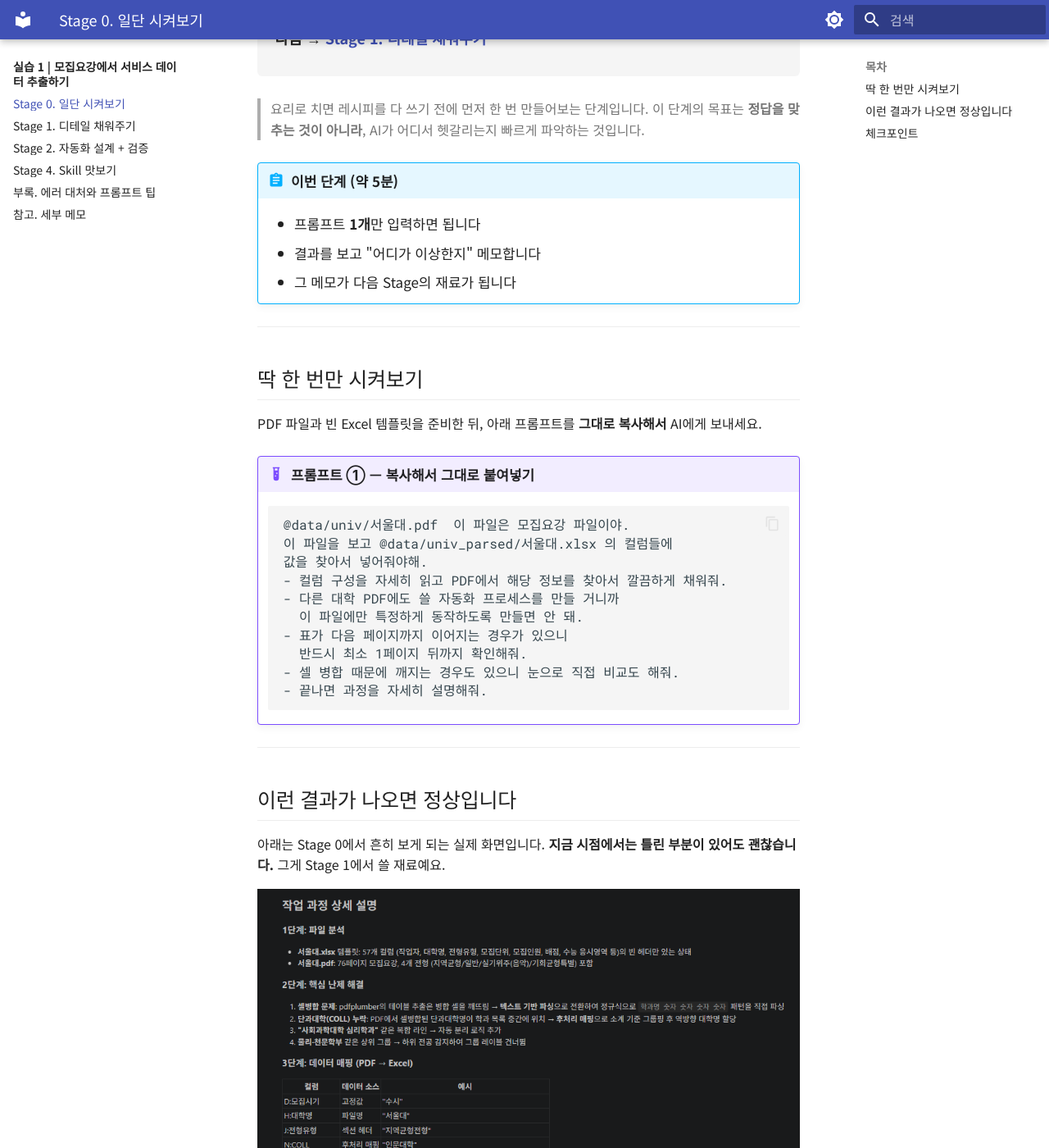
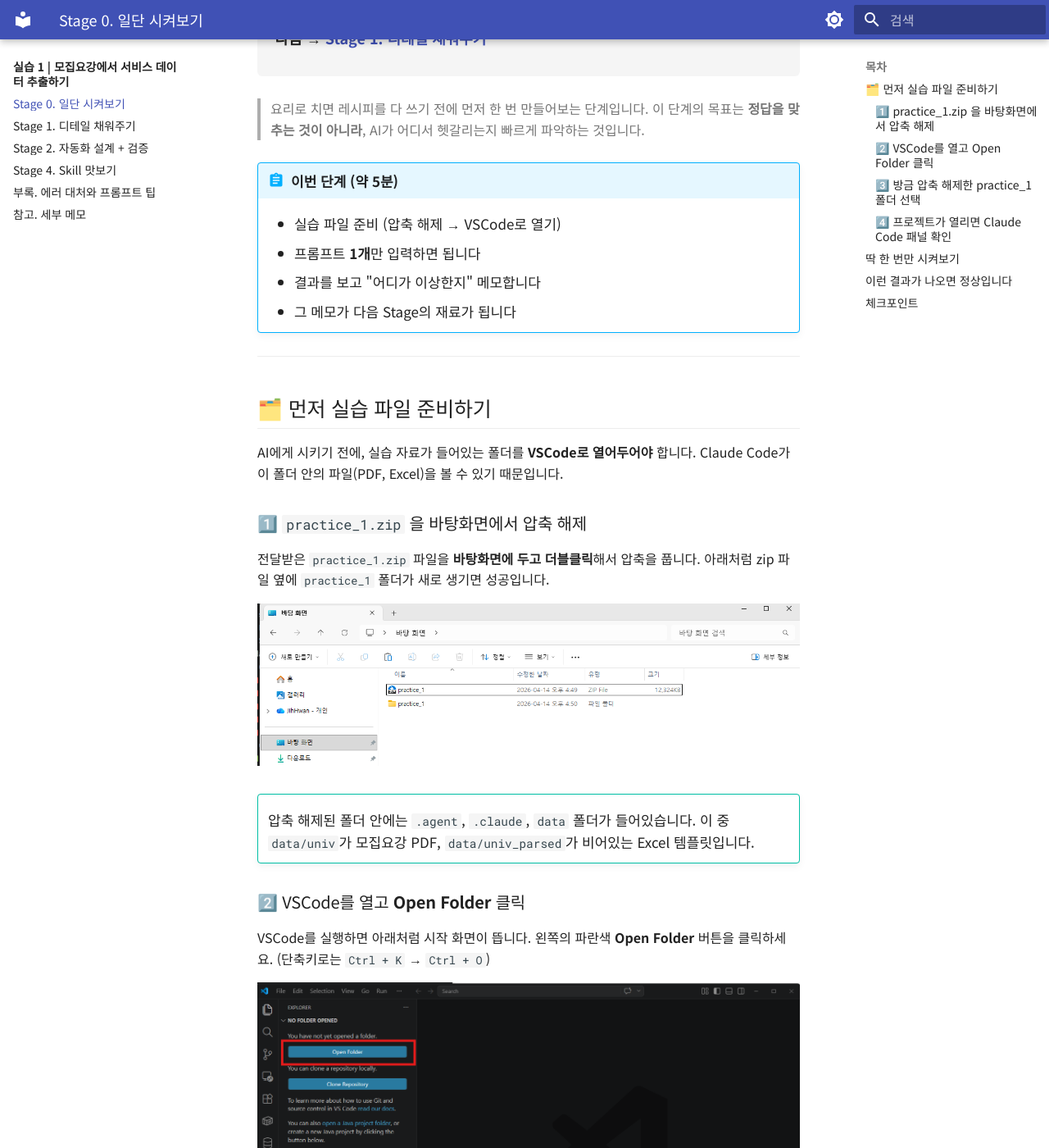
Before and after one commit to ohilikeit/ax-workshop-wiki, an MkDocs documentation site: the page built from docs/practice1/stage0.md, in a window 1280 px wide and 1400 px high, scrolled down 193 px. Shown: the whole window at 82% size. Built offline with MkDocs 1.6.1 and Material for MkDocs 9.7.7, drawn with Linux system fonts in a browser that asks for light colours; some of the changed text lies outside the part shown.

Commit message:
docs(practice1): add VSCode setup section to Stage 0 for non-developers
- Add '실습 파일 준비' at top of Stage 0 with 4-step walkthrough
- Add 4 annotated screenshots (setup_1~4.png)

Co-Authored-By: Claude Opus 4.6 <noreply@anthropic.com>

```diff
--- a/docs/practice1/stage0.md
+++ b/docs/practice1/stage0.md
@@ -7,9 +7,49 @@
 > 요리로 치면 레시피를 다 쓰기 전에 먼저 한 번 만들어보는 단계입니다. 이 단계의 목표는 **정답을 맞추는 것이 아니라**, AI가 어디서 헷갈리는지 빠르게 파악하는 것입니다.
 
 !!! abstract "이번 단계 (약 5분)"
+    - 실습 파일 준비 (압축 해제 → VSCode로 열기)
     - 프롬프트 **1개**만 입력하면 됩니다
     - 결과를 보고 "어디가 이상한지" 메모합니다
     - 그 메모가 다음 Stage의 재료가 됩니다
+
+---
+
+## 🗂️ 먼저 실습 파일 준비하기
+
+AI에게 시키기 전에, 실습 자료가 들어있는 폴더를 **VSCode로 열어두어야** 합니다. Claude Code가 이 폴더 안의 파일(PDF, Excel)을 볼 수 있기 때문입니다.
+
+### 1️⃣ `practice_1.zip` 을 바탕화면에서 압축 해제
+
+전달받은 `practice_1.zip` 파일을 **바탕화면에 두고 더블클릭**해서 압축을 풉니다. 아래처럼 zip 파일 옆에 `practice_1` 폴더가 새로 생기면 성공입니다.
+
+![바탕화면에 압축 해제된 practice_1 폴더가 생긴 모습](../images/practice1/setup_1.png)
+
+!!! tip ""
+    압축 해제된 폴더 안에는 `.agent`, `.claude`, `data` 폴더가 들어있습니다. 이 중 `data/univ`가 모집요강 PDF, `data/univ_parsed`가 비어있는 Excel 템플릿입니다.
+
+### 2️⃣ VSCode를 열고 **Open Folder** 클릭
+
+VSCode를 실행하면 아래처럼 시작 화면이 뜹니다. 왼쪽의 파란색 **Open Folder** 버튼을 클릭하세요. (단축키로는 `Ctrl + K` → `Ctrl + O`)
+
+![VSCode 시작 화면에서 Open Folder 버튼 위치](../images/practice1/setup_2.png)
+
+### 3️⃣ 방금 압축 해제한 `practice_1` 폴더 선택
+
+폴더 선택창이 뜨면 **바탕화면 → practice_1** 을 선택하고, 오른쪽 아래 **Select folder** 를 누릅니다.
+
+![practice_1 폴더를 선택하는 화면](../images/practice1/setup_3.png)
+
+!!! warning "주의 — `practice_1` 폴더 자체를 선택하세요"
+    실수로 `data` 폴더나 바탕화면 자체를 선택하지 않도록 주의하세요. 반드시 `.agent`, `.claude`, `data`가 **안에 보이는** `practice_1` 폴더를 선택해야 합니다.
+
+### 4️⃣ 프로젝트가 열리면 Claude Code 패널 확인
+
+VSCode 왼쪽 탐색기(EXPLORER)에 `data/univ`(PDF 5개)와 `data/univ_parsed`(Excel 5개)가 보이고, 오른쪽에는 **Claude Code** 패널이 있으면 준비 완료입니다. 여기서 이제 프롬프트를 입력하면 됩니다.
+
+![practice_1 프로젝트가 열리고 오른쪽에 Claude Code 패널이 표시된 모습](../images/practice1/setup_4.png)
+
+!!! tip "Claude Code 패널이 안 보이면"
+    단축키 `Ctrl + Alt + I` 를 누르거나, 우측 상단에서 **Claude Code** 탭을 열면 됩니다.
 
 ---
 
```
Also changed, not shown: docs/images/practice1/setup_1.png (added), docs/images/practice1/setup_2.png (added), docs/images/practice1/setup_3.png (added), docs/images/practice1/setup_4.png (added).
